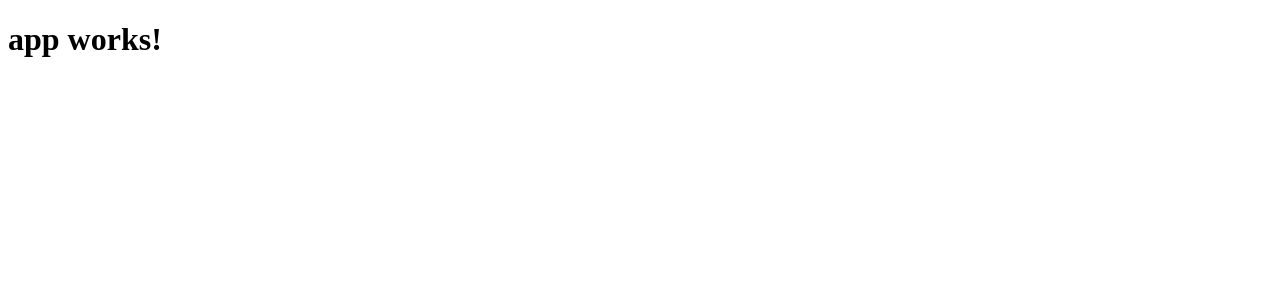
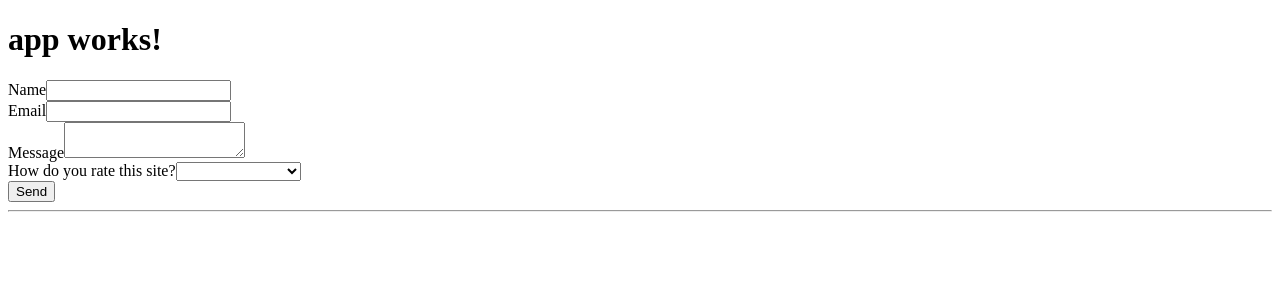
Before and after one commit to mikedsharp/ang2-forms, an Angular app: page / in a window 1280 px wide. Shown: the top 300 px of the page. Built offline with nearby package versions, Linux system fonts and the light colour scheme.

Commit message:
I don't like angular 2 forms, but probably will if I memorize the syntax

```diff
--- a/src/app/app.component.html
+++ b/src/app/app.component.html
@@ -1,3 +1,5 @@
 <h1>
   {{title}}
 </h1>
+
+<contact-form></contact-form>
--- a/src/app/app.module.ts
+++ b/src/app/app.module.ts
@@ -4,10 +4,12 @@ import { FormsModule } from '@angular/forms';
 import { HttpModule } from '@angular/http';
 
 import { AppComponent } from './app.component';
+import {ContactFormComponent} from './contact-form/contact-form.component';
 
 @NgModule({
   declarations: [
-    AppComponent
+    AppComponent,
+    ContactFormComponent
   ],
   imports: [
     BrowserModule,
--- /dev/null
+++ b/src/app/contact-form/contact-form.component.html
@@ -0,0 +1,27 @@
+<form>
+    <label for="name">Name</label>
+    <input [(ngModel)]="form.name" name="name" type="text" id="name" />
+    <br>
+
+    <label for="email"  >Email</label>
+    <input [(ngModel)]="form.email"  name="email" type="email" id="email" />
+    <br>
+
+    <label for="message">Message</label>
+    <textarea [(ngModel)]="form.message"  name="message" id="message" ></textarea>
+    <br>
+    <label for="site-rating">How do you rate this site?</label>
+    <select [(ngModel)]="form.rating"  name="rating" id="site-rating">
+        <option *ngFor="let rating of ratings">{{rating}}</option>
+    </select>
+    <br>
+    <button type="submit">Send</button>
+
+    <br>
+    <hr>
+
+    <h1>{{form.name}}</h1>
+    <h1>{{form.email}}</h1>
+    <h3>{{form.message}}</h3>
+    <h1>{{form.rating}}</h1>
+</form>
--- /dev/null
+++ b/src/app/contact-form/contact-form.component.ts
@@ -0,0 +1,18 @@
+import { Component, OnInit } from '@angular/core';
+
+@Component({
+    selector: 'contact-form',
+    templateUrl: 'contact-form.component.html'
+})
+export class ContactFormComponent implements OnInit {
+    ratings = ['worse than death', 'adequate', 'not bad I guess', 'epic'];
+    form = {
+        name: '',
+        email: '',
+        message: '',
+        rating: ''
+    }
+    constructor() { }
+
+    ngOnInit() { }
+}
```
